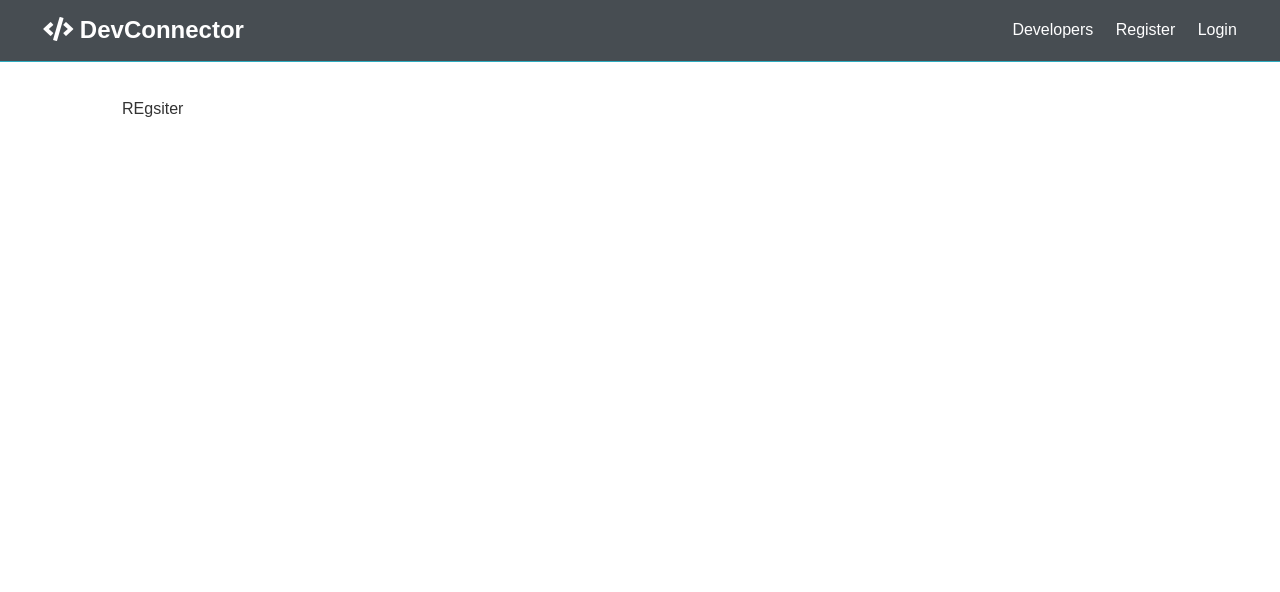
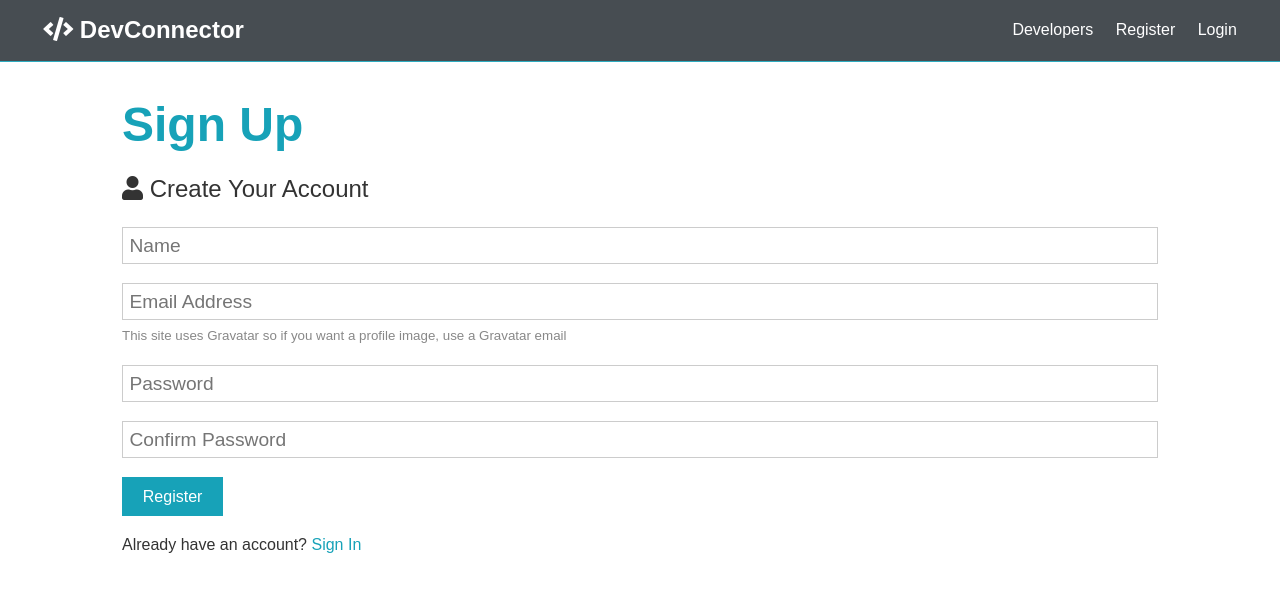
Before and after one commit to Kaan-Er/devconnector-mern-stack-app, a React (Create React App) app in the folder client/: page /register in a window 1280 px wide. Shown: the top 592 px of the page. Built offline with nearby package versions, Linux system fonts and the light colour scheme.

Commit message:
Add register form with useState hook

```diff
--- a/client/src/components/auth/Register.js
+++ b/client/src/components/auth/Register.js
@@ -1,7 +1,87 @@
-import React from "react";
+import React, { Fragment, useState } from "react";
 
 const Register = () => {
-  return <div>REgsiter</div>;
+  const [formData, setFormData] = useState({
+    name: "",
+    email: "",
+    password: "",
+    password2: "",
+  });
+
+  const { name, email, password, password2 } = formData;
+
+  const onChange = (e) =>
+    setFormData({ ...formData, [e.target.name]: e.target.value });
+
+  const onSubmit = (e) => {
+    e.preventDefault();
+    if (password !== password2) {
+      console.log("Password do not match");
+    } else {
+      console.log(formData);
+    }
+  };
+
+  return (
+    <Fragment>
+      <h1 className="large text-primary">Sign Up</h1>
+      <p className="lead">
+        <i className="fas fa-user"></i> Create Your Account
+      </p>
+      <form className="form" onSubmit={(e) => onSubmit(e)}>
+        <div className="form-group">
+          <input
+            type="text"
+            placeholder="Name"
+            name="name"
+            value={name}
+            onChange={(e) => onChange(e)}
+            required
+          />
+        </div>
+        <div className="form-group">
+          <input
+            type="email"
+            placeholder="Email Address"
+            name="email"
+            value={email}
+            onChange={(e) => onChange(e)}
+            required
+          />
+          <small className="form-text">
+            This site uses Gravatar so if you want a profile image, use a
+            Gravatar email
+          </small>
+        </div>
+        <div className="form-group">
+          <input
+            type="password"
+            placeholder="Password"
+            name="password"
+            minLength="6"
+            value={password}
+            onChange={(e) => onChange(e)}
+            required
+          />
+        </div>
+        <div className="form-group">
+          <input
+            type="password"
+            placeholder="Confirm Password"
+            name="password2"
+            minLength="6"
+            value={password2}
+            onChange={(e) => onChange(e)}
+            required
+          />
+        </div>
+        <input type="submit" className="btn btn-primary" value="Register" />
+      </form>
+      <p className="my-1">
+        Already have an account? <a href="login.html">Sign In</a>
+      </p>
+    </Fragment>
+  );
 };
 
 export default Register;
```
Also changed, not shown: 1 other file (tests, documents, lock files or other folders).
